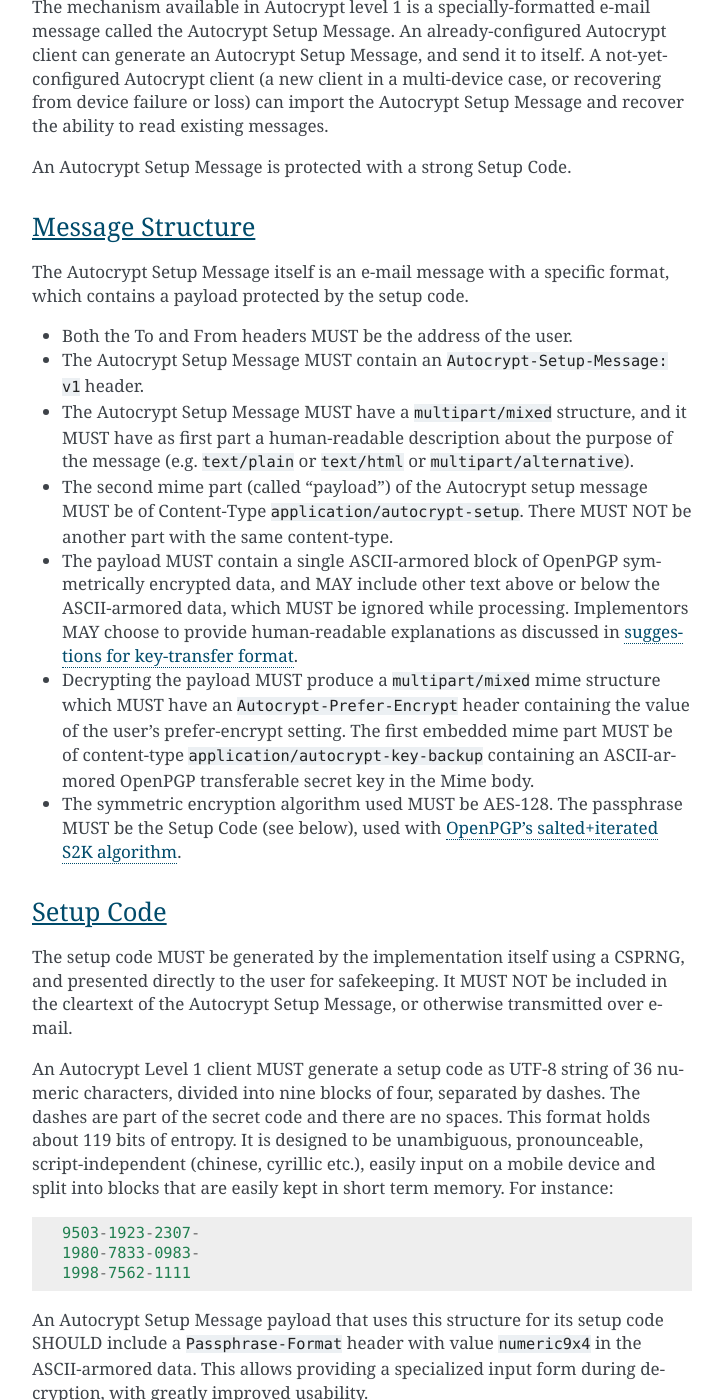
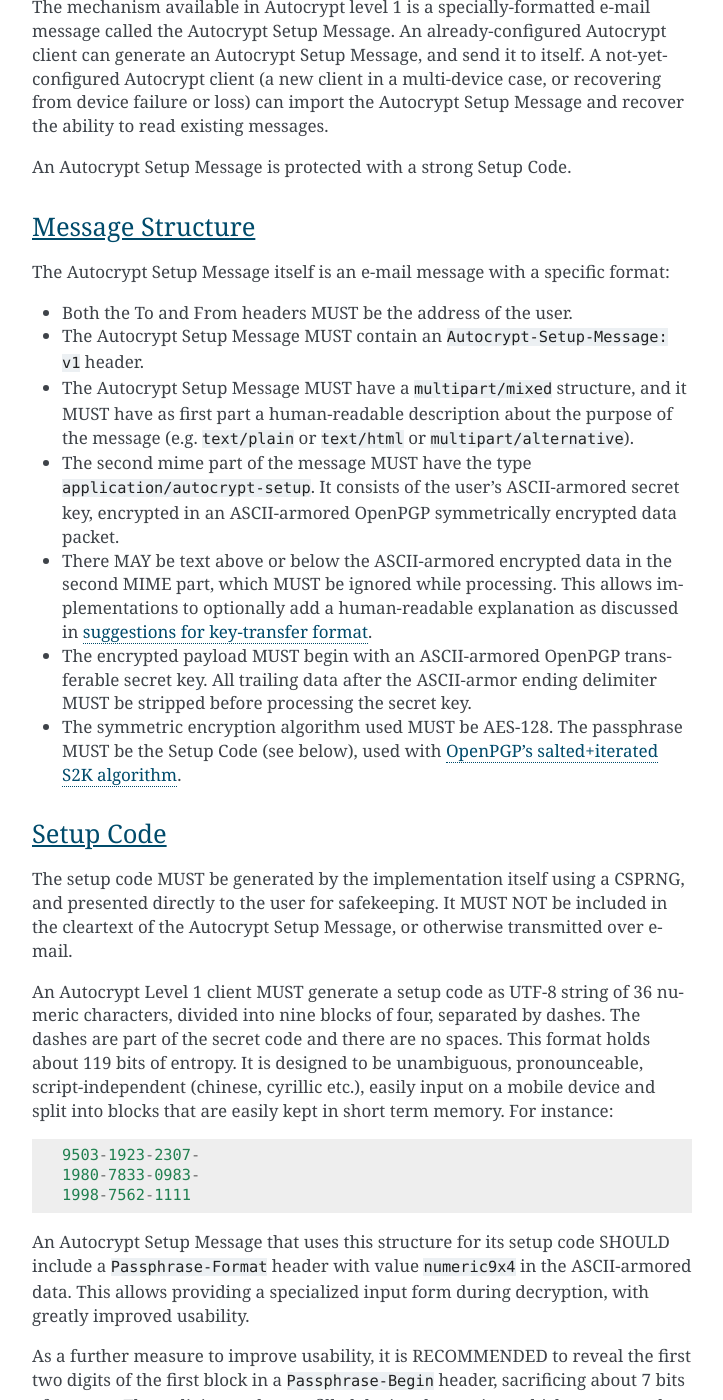
Before and after one commit to autocrypt/autocrypt, a Sphinx documentation site: the page built from doc/level1.rst, in a window 1280 px wide and 1400 px high, scrolled down 10984 px. Shown: the whole window, without its empty margins (388-1111 px from the left). Built offline with Sphinx 7.4.7, drawn with Linux system fonts in a browser that asks for light colours; some of the changed text lies outside the part shown.

Commit message:
remove inner MIME structure for self-sent message

```diff
--- a/doc/level1.rst
+++ b/doc/level1.rst
@@ -486,7 +486,7 @@
 +++++++++++++++++
 
 The Autocrypt Setup Message itself is an e-mail message with a
-specific format, which contains a payload protected by the setup code.
+specific format:
 
 - Both the To and From headers MUST be the address of the user.
 
@@ -497,22 +497,20 @@
   the purpose of the message (e.g. ``text/plain`` or ``text/html`` or
   ``multipart/alternative``).
 
-- The second mime part (called "payload") of the Autocrypt setup message
-  MUST be of Content-Type ``application/autocrypt-setup``.  There MUST NOT
-  be another part with the same content-type.
+- The second mime part of the message MUST have the type
+  ``application/autocrypt-setup``. It consists of the user's
+  ASCII-armored secret key, encrypted in an ASCII-armored OpenPGP
+  symmetrically encrypted data packet.
 
-- The payload MUST contain a single ASCII-armored block of OpenPGP
-  symmetrically encrypted data, and MAY include other text above or
-  below the ASCII-armored data, which MUST be ignored while
-  processing. Implementors MAY choose to provide human-readable
-  explanations as discussed in
-  :doc:`suggestions for key-transfer format<transfer-format>`.
+- There MAY be text above or below the ASCII-armored encrypted data in
+  the second MIME part, which MUST be ignored while processing. This
+  allows implementations to optionally add a human-readable
+  explanation as discussed in :doc:`suggestions for key-transfer
+  format<transfer-format>`.
 
-- Decrypting the payload MUST produce a ``multipart/mixed`` mime structure
-  which MUST have an ``Autocrypt-Prefer-Encrypt`` header containing the value
-  of the user's prefer-encrypt setting. The first embedded mime part
-  MUST be of content-type ``application/autocrypt-key-backup`` containing
-  an ASCII-armored OpenPGP transferable secret key in the Mime body.
+- The encrypted payload MUST begin with an ASCII-armored OpenPGP
+  transferable secret key. All trailing data after the ASCII-armor
+  ending delimiter MUST be stripped before processing the secret key.
 
 - The symmetric encryption algorithm used MUST be AES-128.
   The passphrase MUST be the Setup Code (see below), used
@@ -539,8 +537,8 @@
     1980-7833-0983-
     1998-7562-1111
 
-An Autocrypt Setup Message payload that uses this structure for its
-setup code SHOULD include a ``Passphrase-Format`` header with value
+An Autocrypt Setup Message that uses this structure for its setup code
+SHOULD include a ``Passphrase-Format`` header with value
 ``numeric9x4`` in the ASCII-armored data. This allows providing a
 specialized input form during decryption, with greatly improved
 usability.
@@ -578,9 +576,7 @@
    actually written down and the Autocrypt Setup Message is not
    rendered useless.
  * Produces an ASCII-armored, minimized OpenPGP transferable secret
-   key out of the key associated with that account embedded into a
-   multipart/mixed structure also containing a header with the user's
-   prefer-encrypt state.
+   key out of the key associated with that account.
  * Symmetrically encrypts the OpenPGP transferable secret key using
    the secret code as the password.
  * Composes a new self-addressed e-mail message that contains the
```
Also changed, not shown: other parts of doc/level1.rst (+0 -1 lines).
